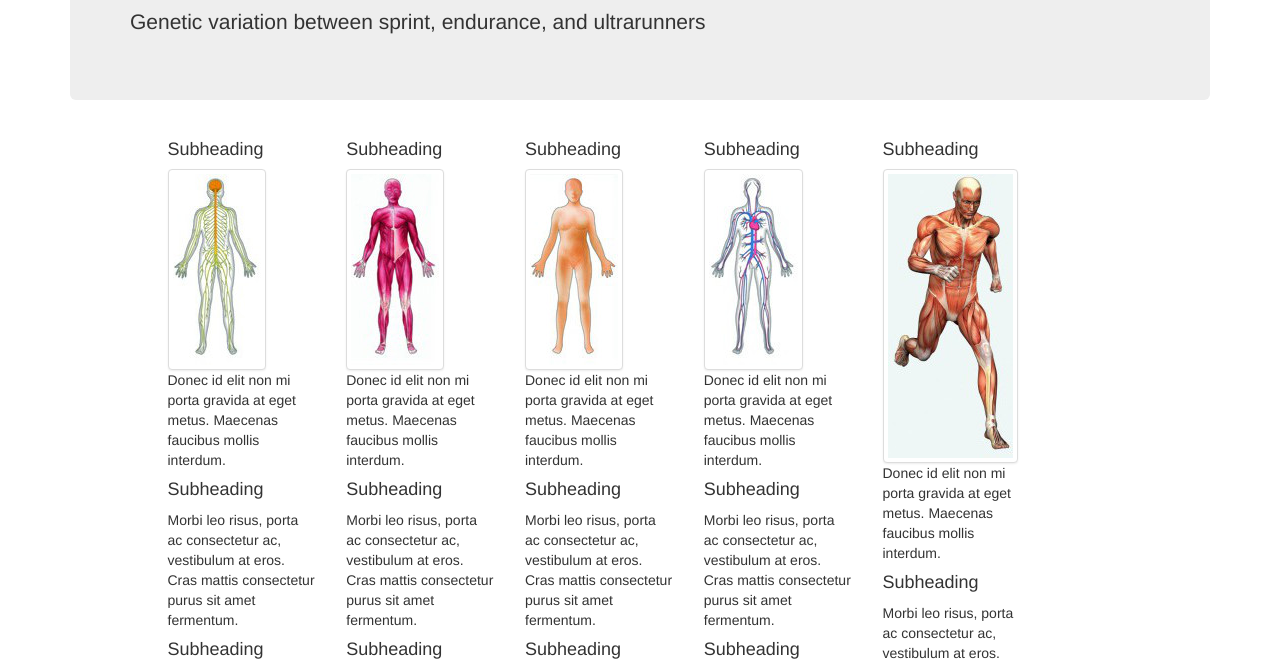
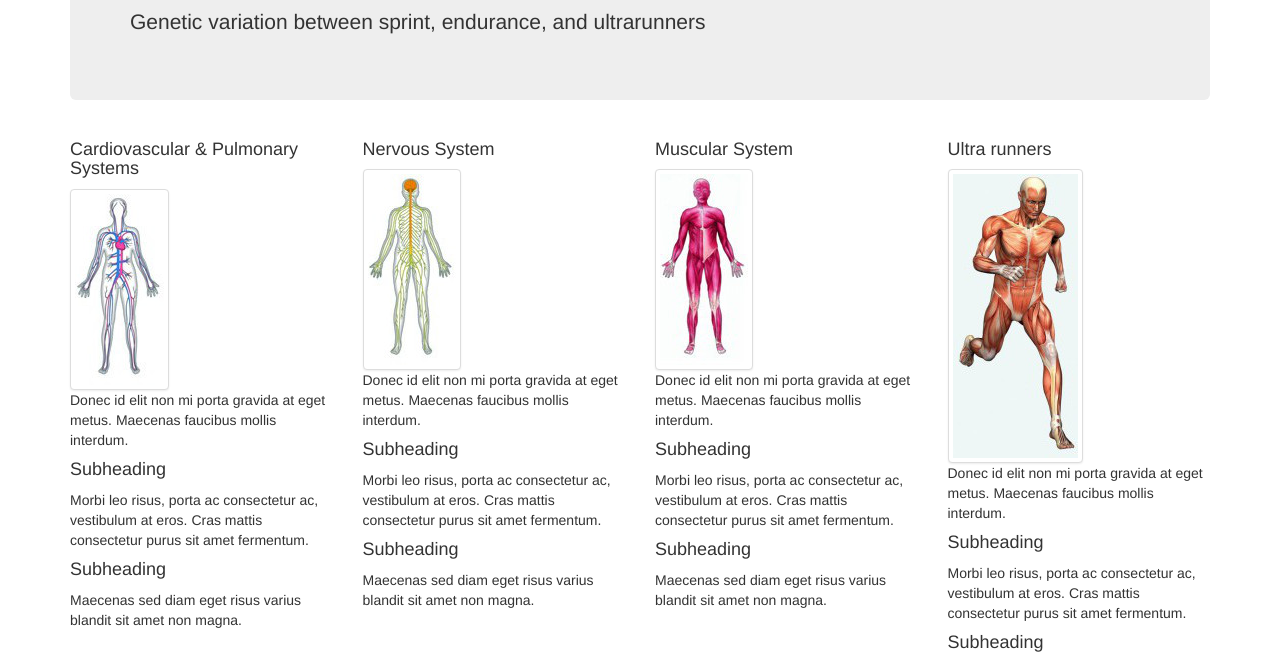
Before and after one commit to alexlovespancakes/Genomics-Ultragenes, a website: page src/index.html in a window 1280 px wide. Shown: the part 140-801 px from the top of the page. Drawn offline with nearby package versions, Linux system fonts and the light colour scheme.

Commit message:
Removed endo system column and added titles/imgs
changed column size from 2 to 3, removed that one push thing, removed endocrine system column, rearranged pictures and added proper subheadings

```diff
--- a/src/index.html
+++ b/src/index.html
@@ -43,12 +43,26 @@
       </div>
 
       <div class="row">
-        <div class="col-lg-11 col-lg-push-1">
+        <div class="col-lg-12 ">
 
           <div class="row">
 
-            <div class="col-lg-2">
+            <div class="col-lg-3">
+              <h4>Cardiovascular & Pulmonary Systems</h4>
+
+              <img src="./img/cardiovascular_pulmonary_system.jpg" class="img-thumbnail" alt="Cardiovascular & Pulmonary Systems" />
+
+              <p>Donec id elit non mi porta gravida at eget metus. Maecenas faucibus mollis interdum.</p>
+
               <h4>Subheading</h4>
+              <p>Morbi leo risus, porta ac consectetur ac, vestibulum at eros. Cras mattis consectetur purus sit amet fermentum.</p>
+
+              <h4>Subheading</h4>
+              <p>Maecenas sed diam eget risus varius blandit sit amet non magna.</p>
+            </div>
+
+            <div class="col-lg-3">
+              <h4>Nervous System</h4>
 
               <img src="./img/nervous_system.jpg" class="img-thumbnail" alt="Nervous System" />
 
@@ -61,8 +75,8 @@
               <p>Maecenas sed diam eget risus varius blandit sit amet non magna.</p>
             </div>
 
-            <div class="col-lg-2">
-              <h4>Subheading</h4>
+            <div class="col-lg-3">
+              <h4>Muscular System</h4>
 
               <img src="./img/muscular_system.jpg" class="img-thumbnail" alt="Muscular System" />
 
@@ -75,36 +89,8 @@
               <p>Maecenas sed diam eget risus varius blandit sit amet non magna.</p>
             </div>
 
-            <div class="col-lg-2">
-              <h4>Subheading</h4>
-
-              <img src="./img/endocrine_system.jpg" class="img-thumbnail" alt="Endocrine System" />
-
-              <p>Donec id elit non mi porta gravida at eget metus. Maecenas faucibus mollis interdum.</p>
-
-              <h4>Subheading</h4>
-              <p>Morbi leo risus, porta ac consectetur ac, vestibulum at eros. Cras mattis consectetur purus sit amet fermentum.</p>
-
-              <h4>Subheading</h4>
-              <p>Maecenas sed diam eget risus varius blandit sit amet non magna.</p>
-            </div>
-
-            <div class="col-lg-2">
-              <h4>Subheading</h4>
-
-              <img src="./img/cardiovascular_pulmonary_system.jpg" class="img-thumbnail" alt="Cardio System" />
-
-              <p>Donec id elit non mi porta gravida at eget metus. Maecenas faucibus mollis interdum.</p>
-
-              <h4>Subheading</h4>
-              <p>Morbi leo risus, porta ac consectetur ac, vestibulum at eros. Cras mattis consectetur purus sit amet fermentum.</p>
-
-              <h4>Subheading</h4>
-              <p>Maecenas sed diam eget risus varius blandit sit amet non magna.</p>
-            </div>
-
-            <div class="col-lg-2">
-              <h4>Subheading</h4>
+            <div class="col-lg-3">
+              <h4>Ultra runners</h4>
 
               <img src="./img/running_guy.jpg" class="img-thumbnail" alt="Running Guy" />
 
```
